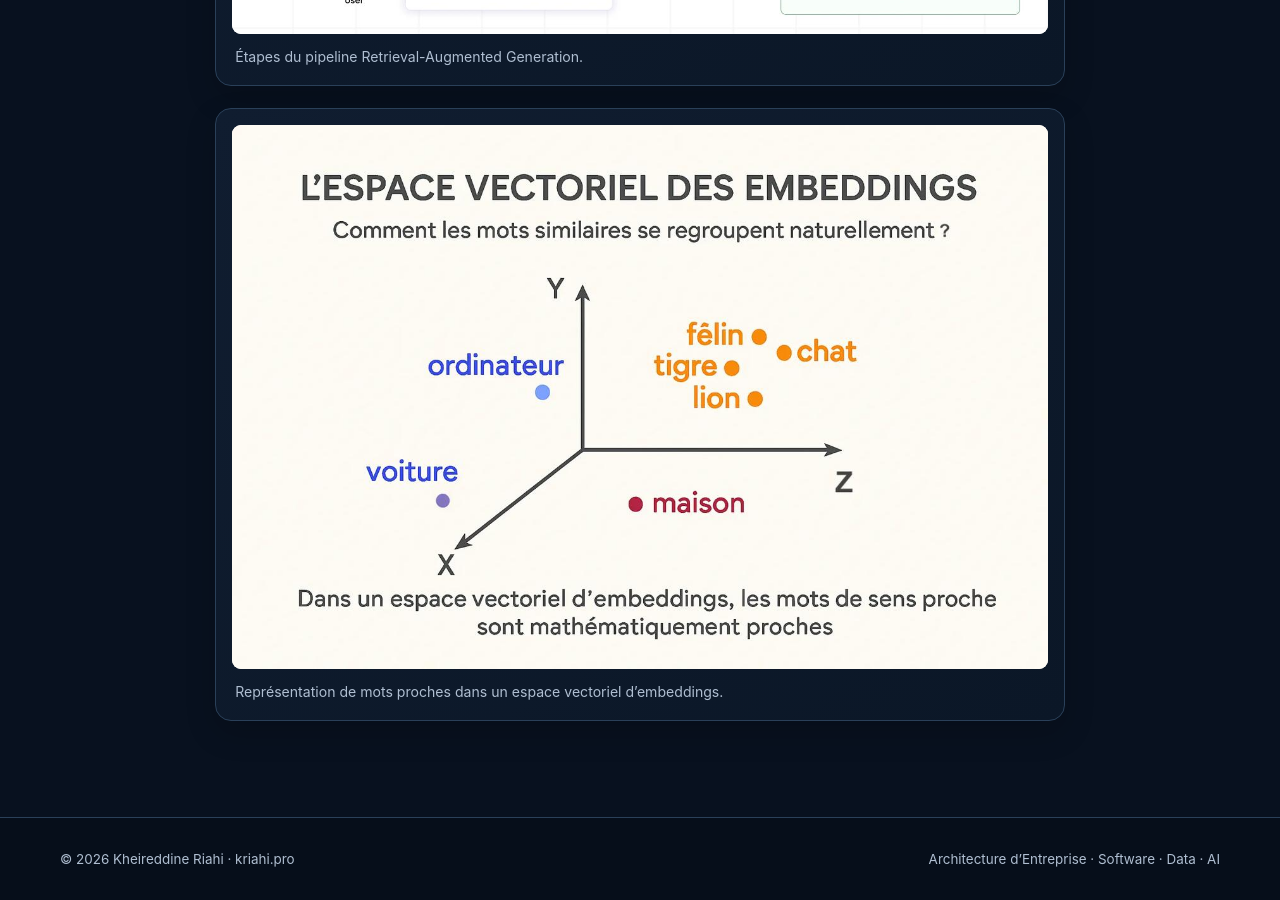
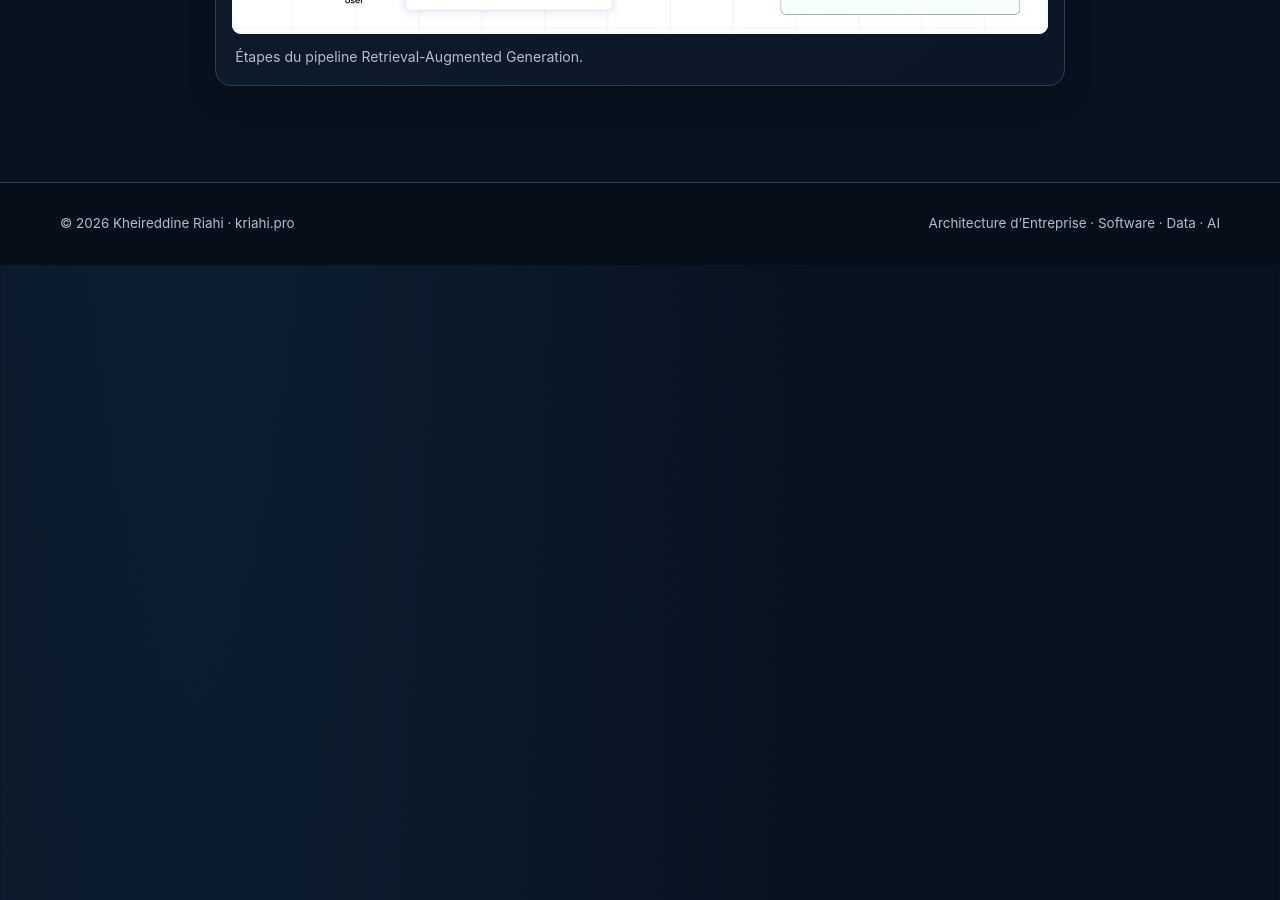
Before and after one commit to KRiahi345/kriahi, a Jekyll site: the page built from ressource-agents-ia-rag-graphrag.md, in a window 1280 px wide and 900 px high, scrolled down 11294 px. Built offline with Jekyll 4.4.1, drawn with Linux system fonts in a browser that asks for light colours; after the commit the page ends 11559 px from its top, so only the background shows below that.

Commit message:
Remove embedding vector illustration from article

```diff
--- a/ressource-agents-ia-rag-graphrag.md
+++ b/ressource-agents-ia-rag-graphrag.md
@@ -141,6 +141,5 @@ Une plateforme agentique d’entreprise n’est pas une simple application Pytho
 
 <section class="resource-illustrations"><h2>Schémas et illustrations</h2>
 <figure class="resource-figure"><img src="/assets/images/resources/rag-retrieval-generation.jpg" alt="Étapes du pipeline Retrieval-Augmented Generation." loading="lazy"><figcaption>Étapes du pipeline Retrieval-Augmented Generation.</figcaption></figure>
-<figure class="resource-figure"><img src="/assets/images/resources/embedding-vector-space.jpg" alt="Représentation de mots proches dans un espace vectoriel d’embeddings." loading="lazy"><figcaption>Représentation de mots proches dans un espace vectoriel d’embeddings.</figcaption></figure>
 </section>
 </div>
```
